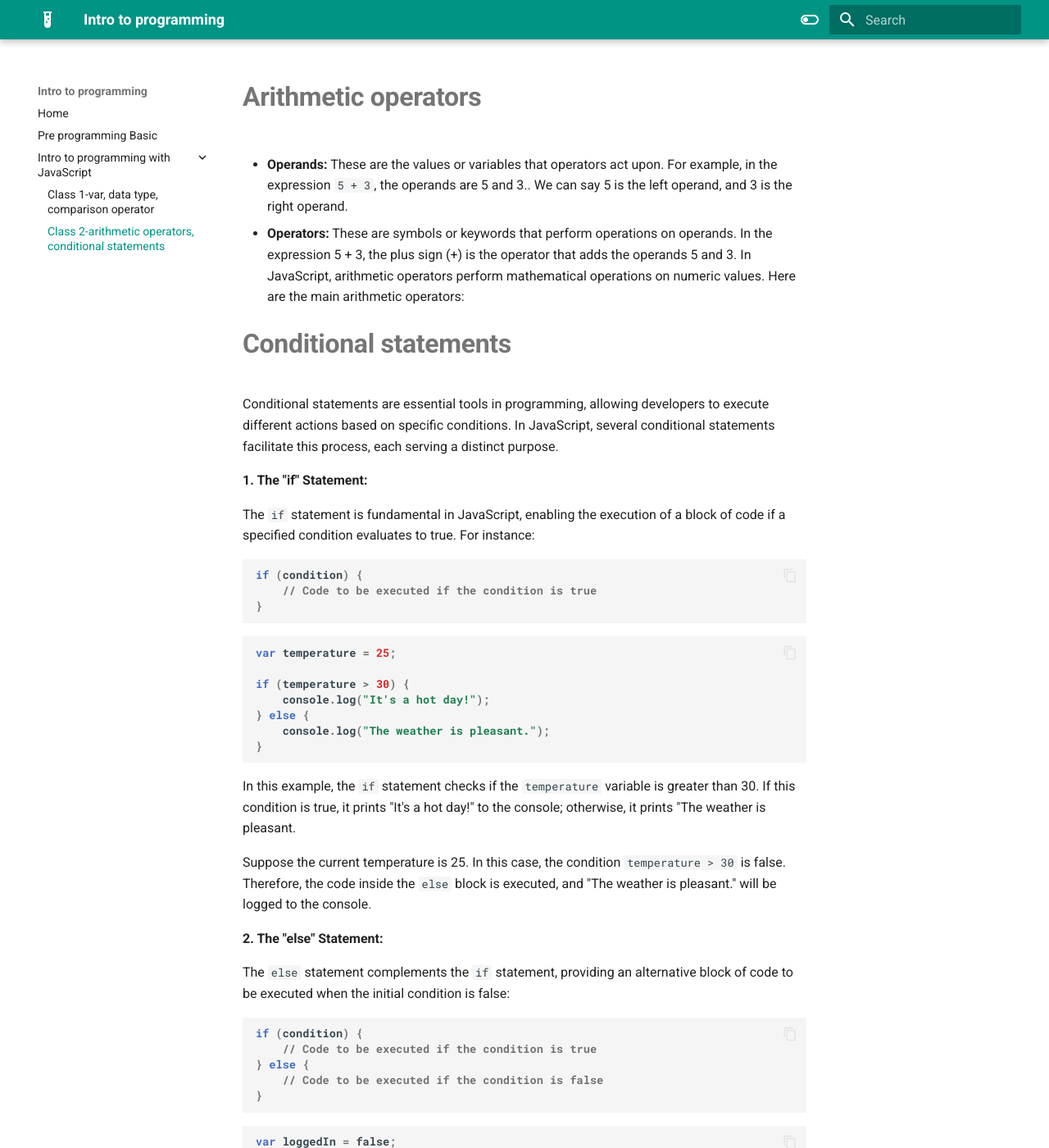
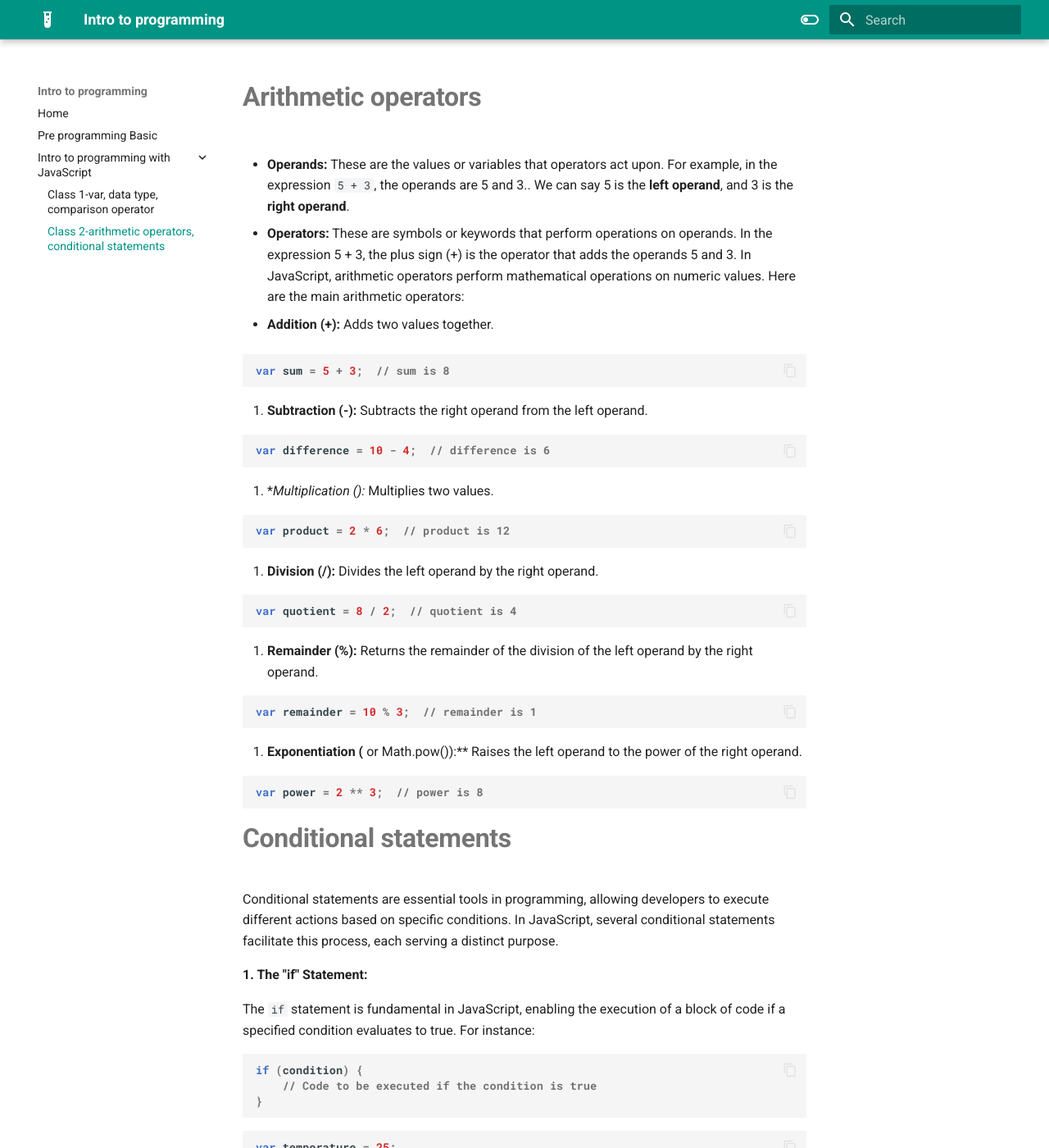
Before and after one commit to ramiz-moktader/geospatial-programming-course, an MkDocs documentation site: the page built from docs/conditional-statements-class2.md, in a window 1280 px wide and 1400 px high. Shown: the whole window at 82% size. Built offline with MkDocs 1.6.1 and Material for MkDocs 9.7.7, drawn with Linux system fonts in a browser that asks for light colours.

Commit message:
basic arithmetic operators added

````diff
--- a/docs/conditional-statements-class2.md
+++ b/docs/conditional-statements-class2.md
@@ -1,9 +1,46 @@
 # **Arithmetic operators**
 
-- **Operands:** These are the values or variables that operators act upon. For example, in the expression `5 + 3`, the operands are 5 and 3.. We can say 5 is the left operand, and 3 is the right operand.
+- **Operands:** These are the values or variables that operators act upon. For example, in the expression `5 + 3`, the operands are 5 and 3.. We can say 5 is the **left operand**, and 3 is the **right operand**.
 
 - **Operators:** These are symbols or keywords that perform operations on operands. In the expression 5 + 3, the plus sign (+) is the operator that adds the operands 5 and 3.
 In JavaScript, arithmetic operators perform mathematical operations on numeric values. Here are the main arithmetic operators:
+
+1. **Addition (+):** Adds two values together.
+
+   ```javascript
+   var sum = 5 + 3;  // sum is 8
+   ```
+
+2. **Subtraction (-):** Subtracts the right operand from the left operand.
+
+   ```javascript
+   var difference = 10 - 4;  // difference is 6
+   ```
+
+3. **Multiplication (*):** Multiplies two values.
+
+   ```javascript
+   var product = 2 * 6;  // product is 12
+   ```
+
+4. **Division (/):** Divides the left operand by the right operand.
+
+   ```javascript
+   var quotient = 8 / 2;  // quotient is 4
+   ```
+
+5. **Remainder (%):** Returns the remainder of the division of the left operand by the right operand.
+
+   ```javascript
+   var remainder = 10 % 3;  // remainder is 1
+   ```
+
+6. **Exponentiation (** or Math.pow()):** Raises the left operand to the power of the right operand.
+
+   ```javascript
+   var power = 2 ** 3;  // power is 8
+   ```
+
 
 
 # **Conditional statements**
````
